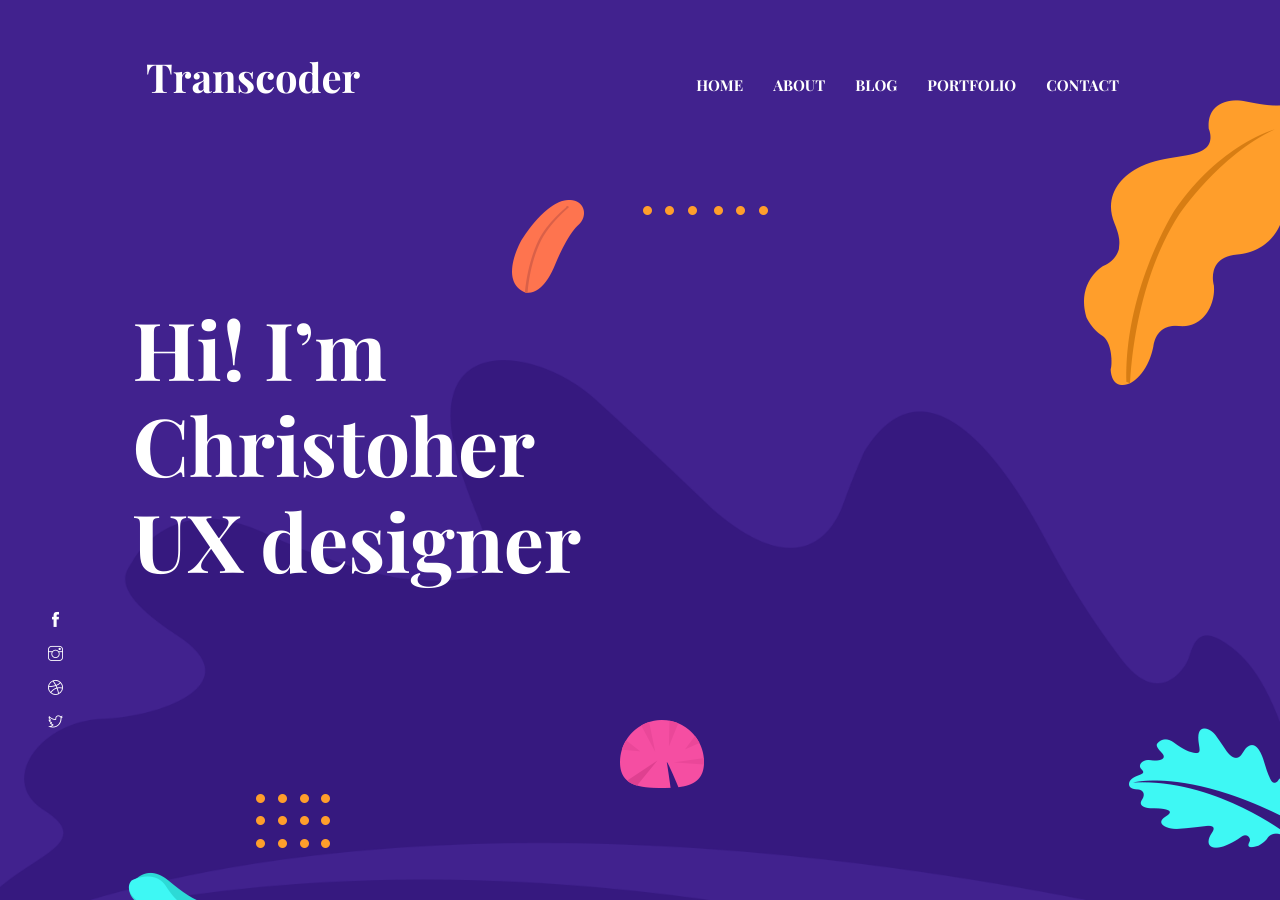
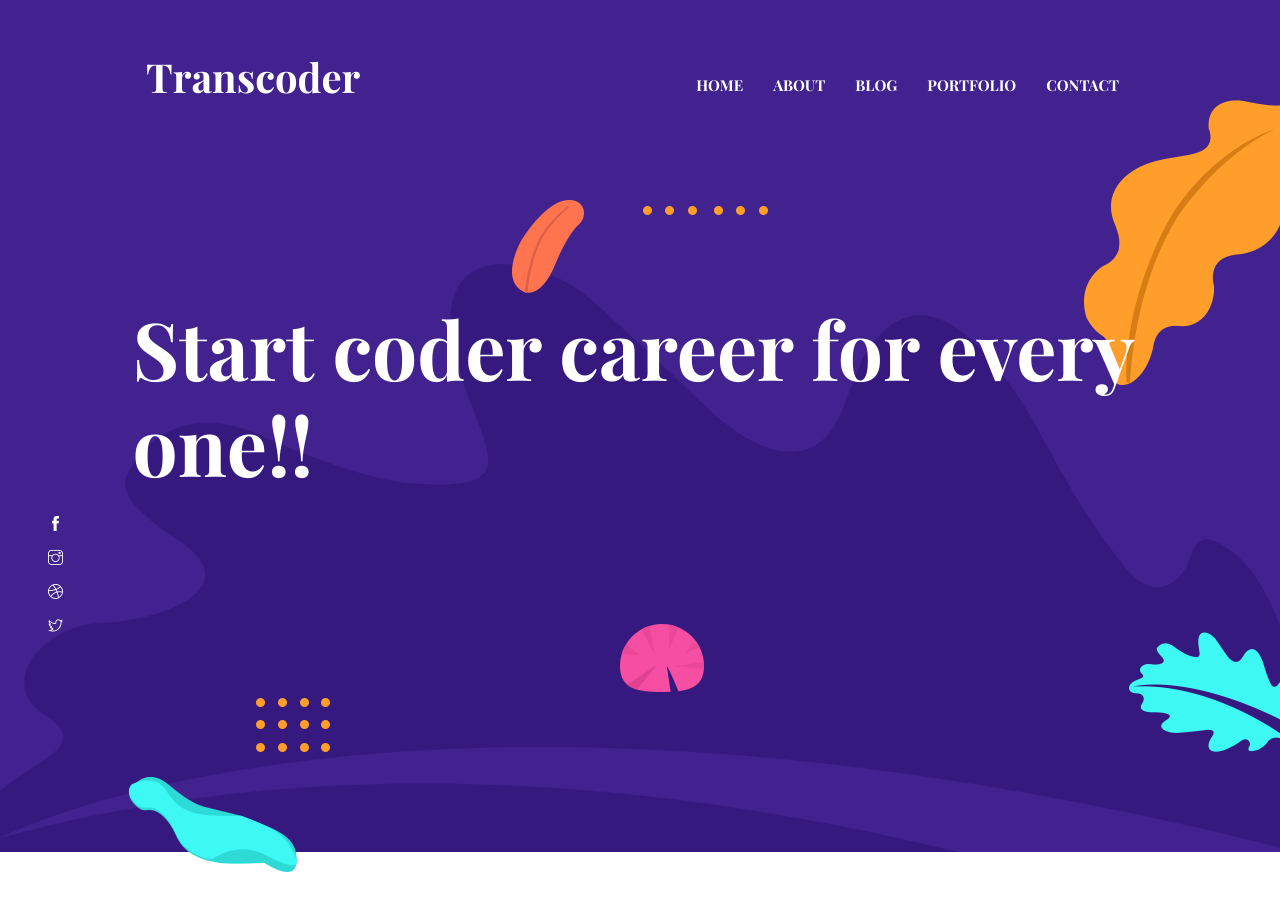
Before and after one commit to Zju-Transcoder/zju-transcoder.github.io, a Jekyll site: the page built from index.html, in a window 1280 px wide and 900 px high. Built offline with Jekyll 4.4.1, drawn with Linux system fonts in a browser that asks for light colours.

Commit message:
Site updated at 2023-03-08 18:01:34

```diff
--- a/_data/settings.yml
+++ b/_data/settings.yml
@@ -36,7 +36,7 @@
 # Hero Section
 
 hero:
-  hero-title: Hi! I’m <br> Christoher <br> UX designer
+  hero-title: Start coder career for every one!!
 
 social:
   - { icon: "ti-facebook", link: "#" }
```
